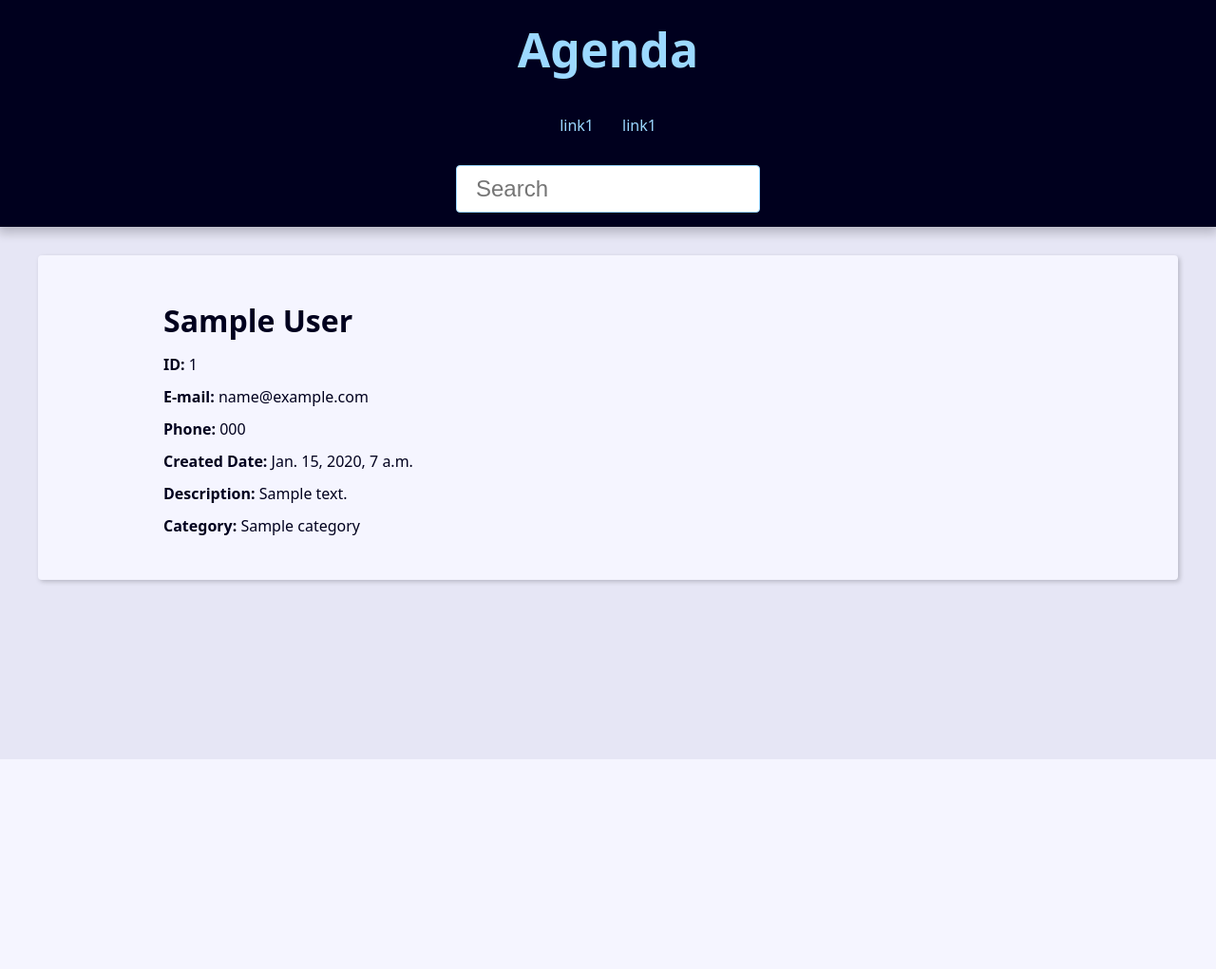
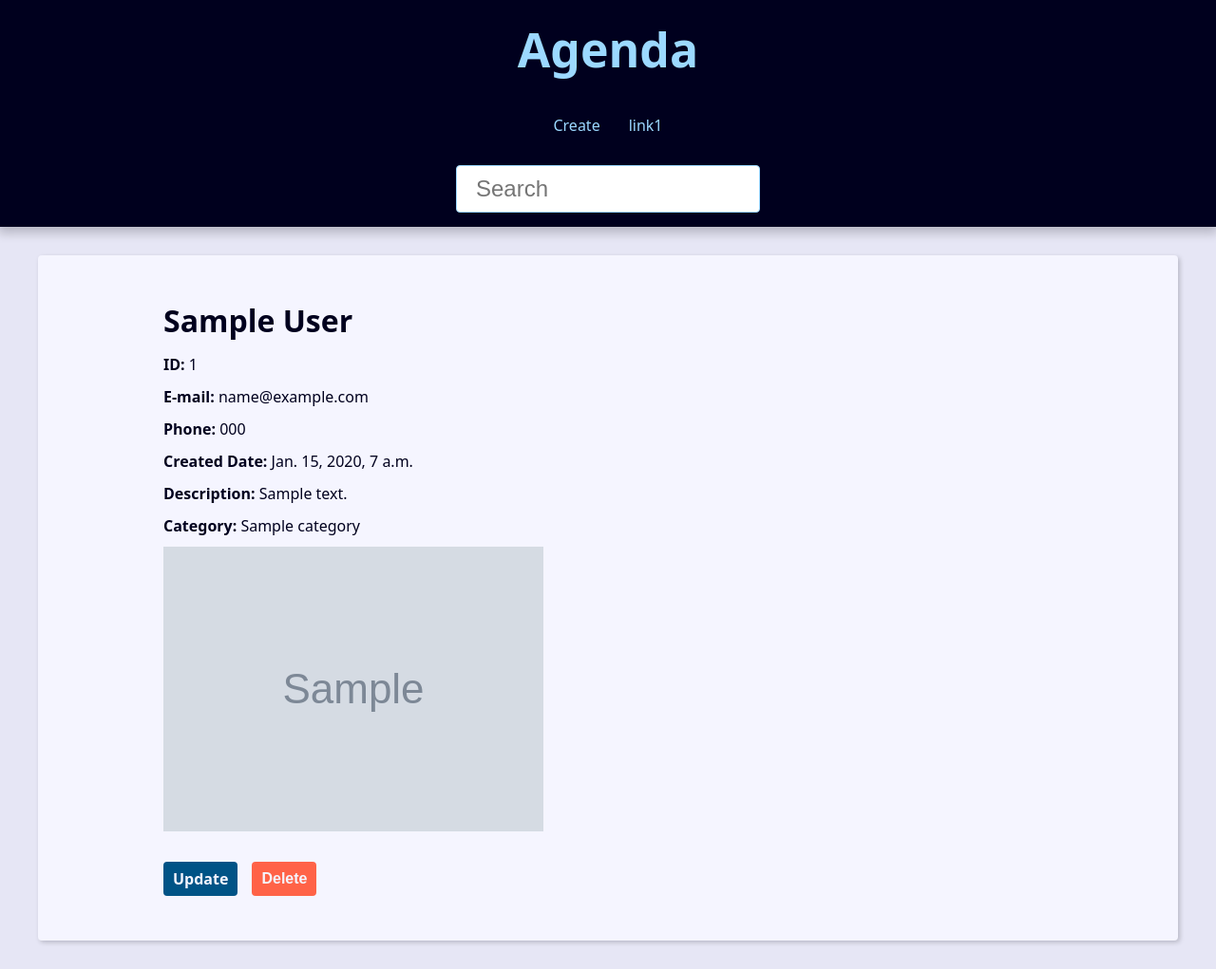
Before and after one commit to RuiterJunior/agenda_django, a Django app: page /contact/1/ in a window 1280 px wide. Shown: the whole page at 95% size. Before the commit the page ends 800 px from the top, so only its background shows below. Run offline with Django 5.2, Linux system fonts and the light colour scheme; tables that the repository leaves empty hold one stand-in row (values such as "Sample post"); grey boxes marked "Sample" are stand-in pictures.

Commit message:
Melhorias nos formulários.

```diff
--- a/base_static/global/css/style.css
+++ b/base_static/global/css/style.css
@@ -239,6 +239,11 @@
   border: 1px solid rgba(255, 255, 0, 90%);
 }
 
+.message.info {
+  background: rgba(0, 0, 255, 0.3);
+  border: 1px solid rgba(0, 0, 255, 0.3);
+}
+
 .form-wrapper {
   max-width: 60rem;
   margin: var(--spacing) auto;
@@ -312,3 +317,23 @@
   filter: brightness(80%);
   box-shadow: 0 0 5px var(--link-dark-color);
 }
+
+.contact-links {
+  margin-block: calc(var(--small-font-size) * 2);
+  display: flex;
+  align-items: center;
+  gap: 0 var(--spacing);
+}
+
+.btn-link {
+  font-size: var(--small-font-size);
+  text-decoration: none;
+  font-weight: bold;
+  padding: 1rem;
+  display: block;
+  line-height: var(--small-font-size);
+}
+
+.btn-delete {
+  background: tomato;
+}
--- a/base_templates/global/partials/_header.html
+++ b/base_templates/global/partials/_header.html
@@ -8,8 +8,8 @@
     <nav class="menu">
         <ul class="menu-list">
             <li class="menu-iten">
-                <a href="#" class="menu-link">
-                    link1
+                <a href="{% url "contact:create" %}" class="menu-link">
+                    Create
                 </a>
             </li>
             <li class="menu-iten">
--- a/contact/templates/contact/contact.html
+++ b/contact/templates/contact/contact.html
@@ -12,5 +12,26 @@
         <p><b>Created Date:</b> {{ contact.created_date }} </p>
         <p><b>Description:</b> {{ contact.description }} </p>
         <p><b>Category:</b> {{ contact.category.name }} </p>
+
+        {% if contact.picture %}
+            <p>
+                <img src="{{ contact.picture.url }}" alt="{{ contact.first_name }} {{ contact.last_name }}">
+            </p>
+        {% endif %}
+
+        <div class="contact-links">
+            <a class="btn btn-link" href="{% url 'contact:update' contact.id %}">Update</a>
+
+            <form action="{% url 'contact:delete' contact.id %}" method="POST">
+              {% csrf_token %}
+
+              {% if confirmation == 'no' %}
+                <input type="hidden" name="confirmation" value="yes">
+                <button class="btn btn-link btn-delete" type="submit">Confirma?</button>
+              {% else %}
+                <button class="btn btn-link btn-delete" type="submit">Delete</button>
+              {% endif %}
+            </form>
+        </div>
     </div>
 {% endblock content %}
--- a/contact/urls.py
+++ b/contact/urls.py
@@ -6,6 +6,8 @@ app_name = 'contact'
 urlpatterns = [
     path('', views.index, name='index'),
     path('search/', views.search, name='search'),
+    path('contact/create/', views.create, name='create'),
     path('contact/<int:contact_id>/', views.contact, name='contact'),
-    path('contact/create/', views.create, name='create'),
+    path('contact/<int:contact_id>/update/', views.update, name='update'),
+    path('contact/<int:contact_id>/delete/', views.delete, name='delete'),
 ]
```
Also changed, not shown: contact/forms.py (+25 -4 lines), contact/templates/contact/create.html (+11 -1 lines), contact/views/views_forms.py (+48 -3 lines). Lines whose indentation alone changed are shown as unchanged.
